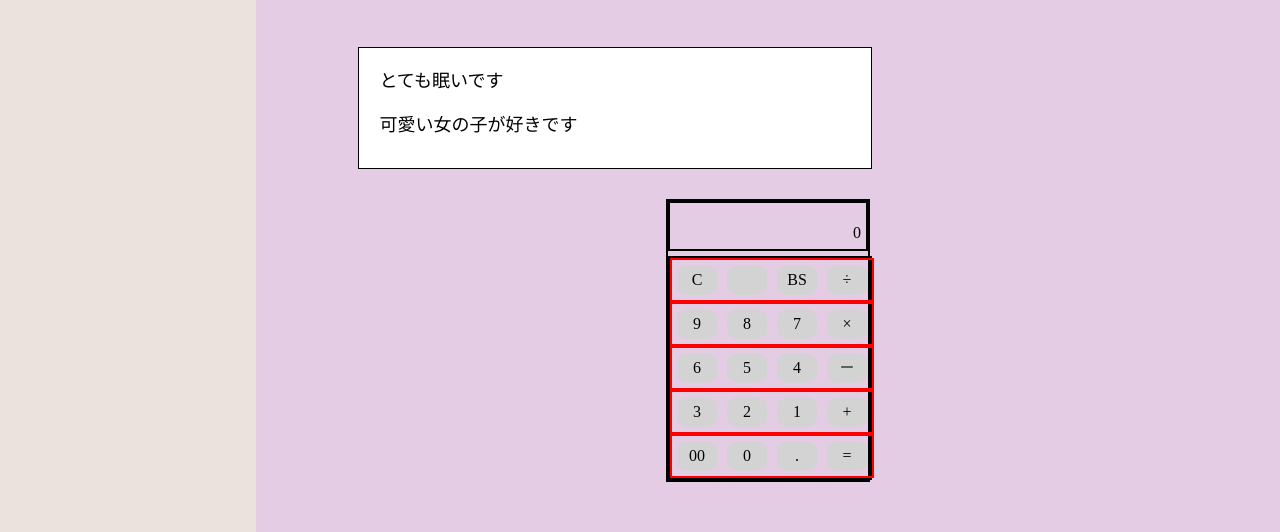
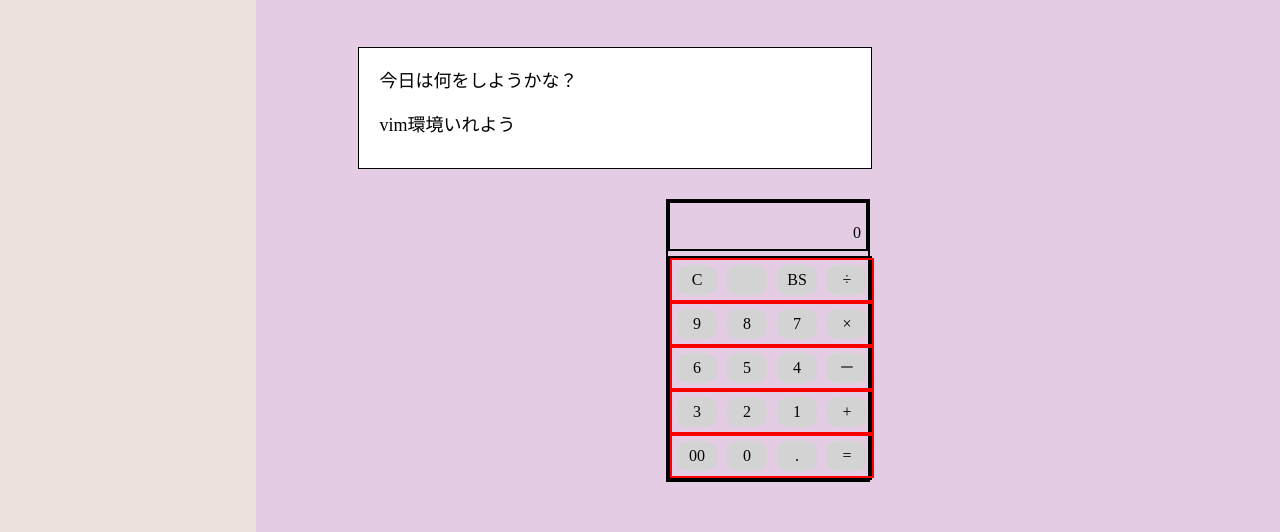
Before and after one commit to aoe1928/aoe1928.github.io, a plain HTML site: page index.html in a window 1280 px wide. Shown: the part 268-800 px from the top of the page. Drawn offline with Linux system fonts and the light colour scheme.

Commit message:
todaydayo
nyaaa

```diff
--- a/index.html
+++ b/index.html
@@ -47,8 +47,8 @@
     </div>
   </div>
   <div class="mami-box">
-    <p>とても眠いです</p>
-    <p>可愛い女の子が好きです</p>
+    <p>今日は何をしようかな？</p>
+    <p>vim環境いれよう</p>
   </div>
 
   <div class="calcDesu">
```
Also changed, not shown: 2 other files.
